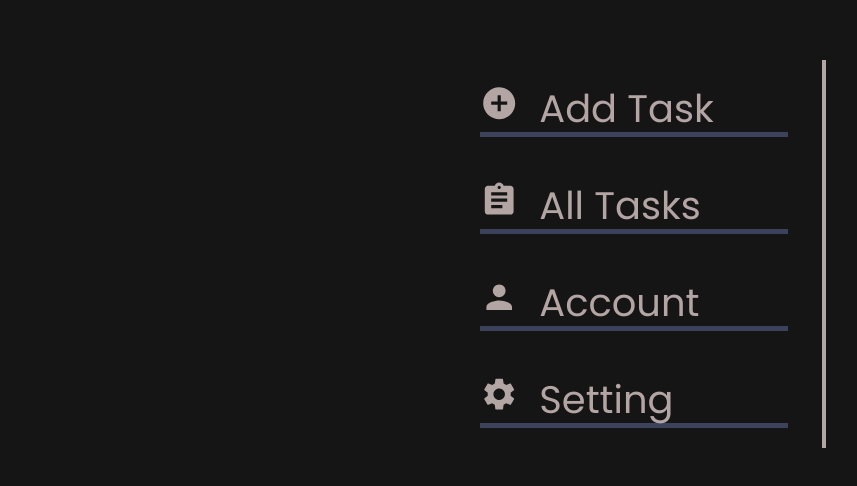
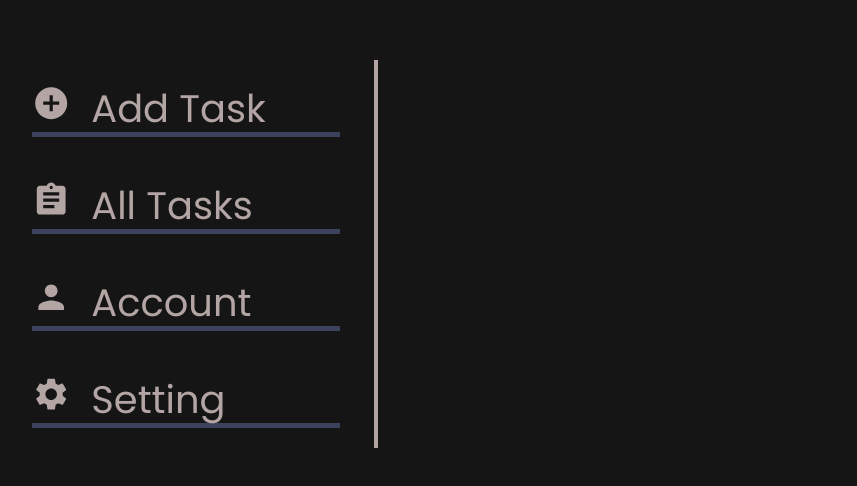
Before and after one commit to ErfiDev/task-manager, a React (Create React App) app in the folder client/: page /account in a window 1280 px wide. Shown: the part 146-632 px from the top of the page, without its empty margins (6-863 px from the left). Built offline with nearby package versions, Linux system fonts and the light colour scheme.

Commit message:
account component first styles

```diff
--- a/client/src/styles/account.scss
+++ b/client/src/styles/account.scss
@@ -0,0 +1,10 @@
+.account {
+    width: 70%;
+    min-height: 100vh;
+    height: auto;
+    $bc: blue;
+
+    @media (max-width : 980px) {
+        width: 100%;
+    }
+}
```
